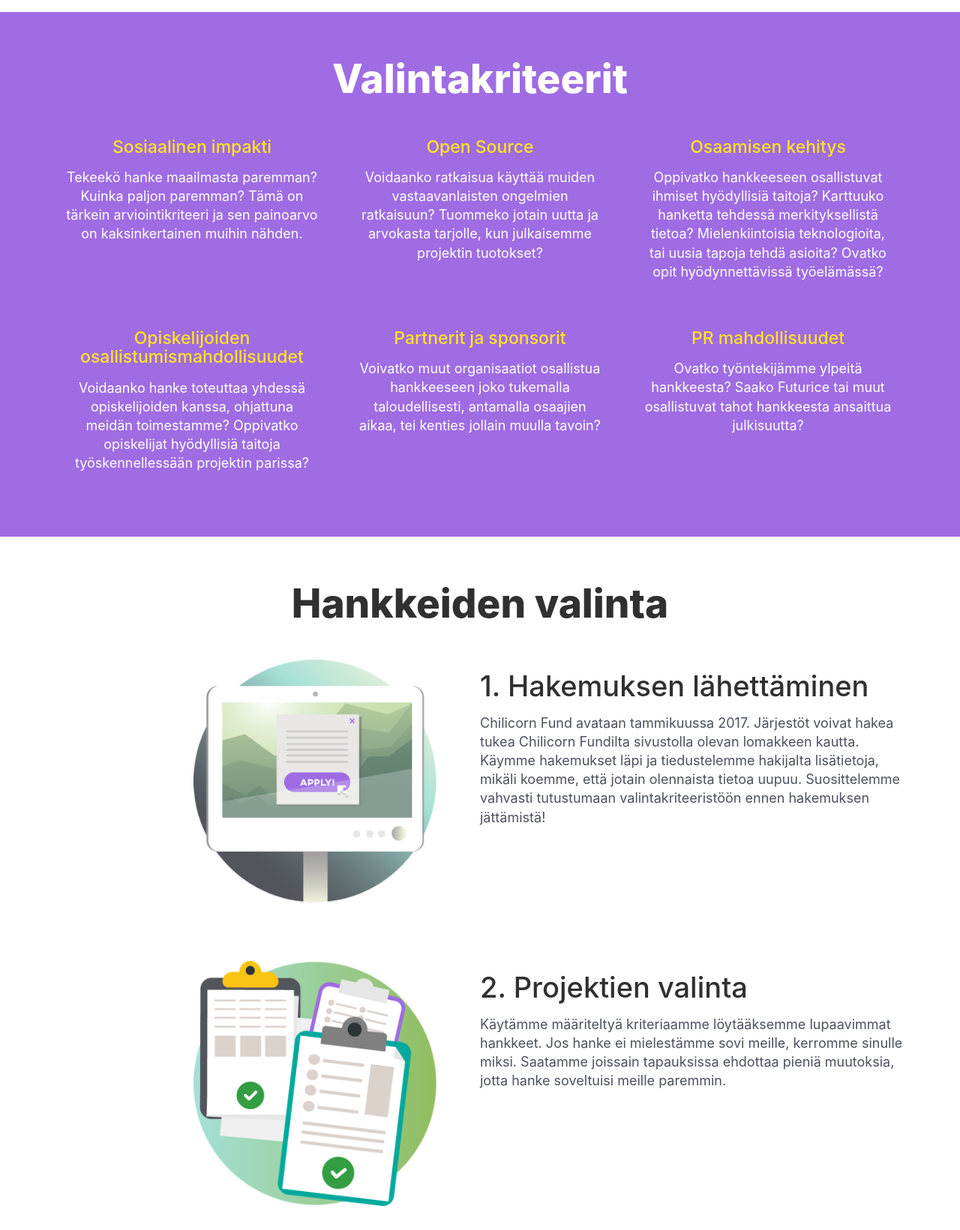
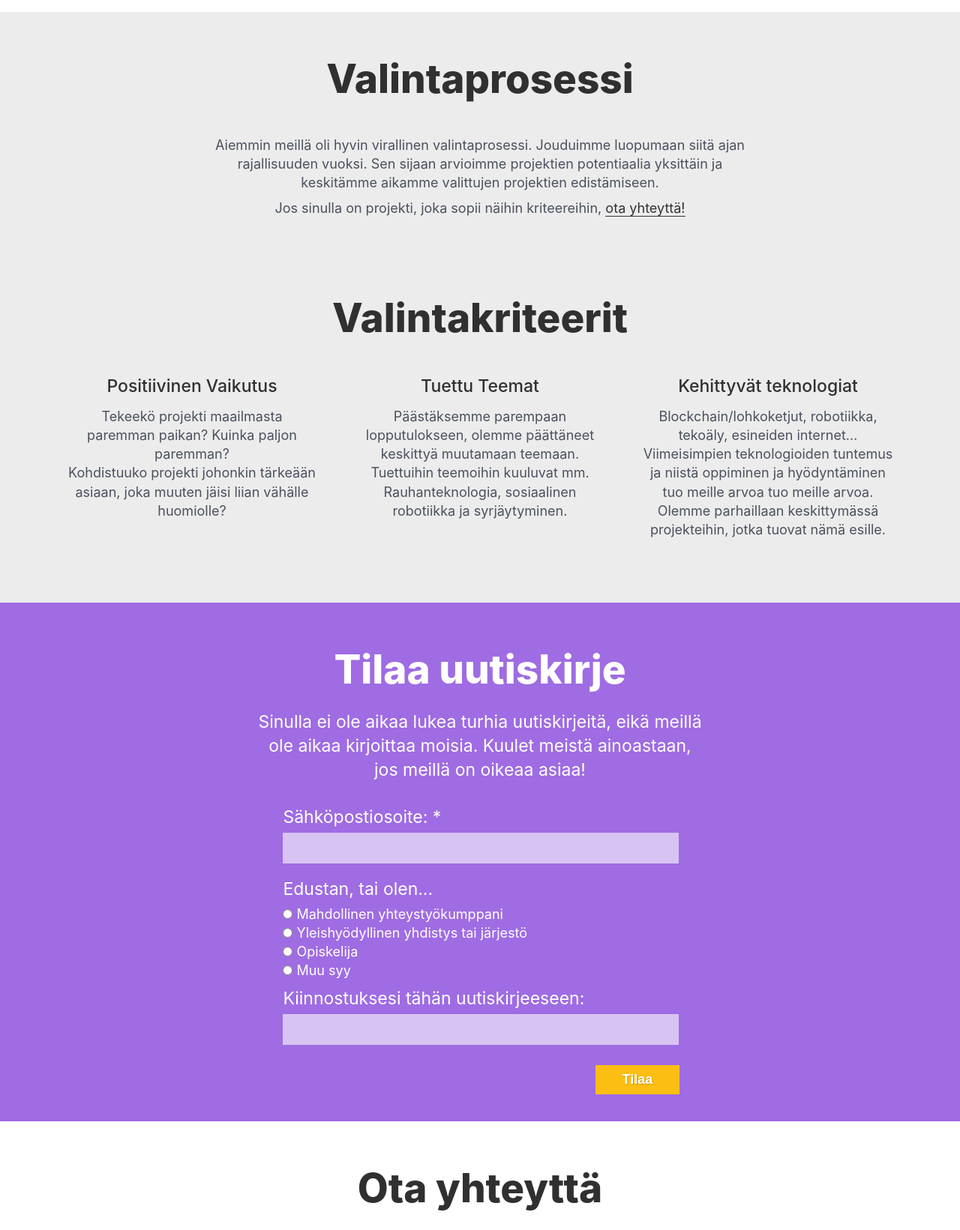
Before and after one commit to futurice/spiceprogram, a Jekyll site: the page built from chilicorn-fund/index-fi.html, in a window 1280 px wide. Shown: the part 3360-5001 px from the top of the page at 75% size. Built offline with Jekyll 4.4.1, drawn with Linux system fonts in a browser that asks for light colours; nearby versions of some CDN libraries; some of the changed text lies outside the part shown; grey boxes are pictures that could not be loaded.

Commit message:
Updated selection process and criteria to better match current reality

```diff
--- a/assets/css/_fund.scss
+++ b/assets/css/_fund.scss
@@ -208,11 +208,7 @@ section.who-for {
 
 /******  CRITERIA ********/
 .criteria {
-  background-color: $purple;
-
-  h2 {
-    color: white;
-  }
+  background-color: #ececec;
 
   .gallery {
     @extend %clearfix;
@@ -222,13 +218,6 @@ section.who-for {
     margin-bottom: $item-spacing / 2;
     @media screen and (min-width: $mobile) {
       margin-bottom: $item-spacing;
-    }
-    h3 {
-      color: $yellow-text;
-    }
-
-    p {
-      color: white;
     }
   }
 
@@ -251,9 +240,13 @@ section.who-for {
 
 /****** SELECTION PROCESS ******/
 .selection-process {
-
+  background-color: #ececec;
   h2 {
     padding-bottom: $section-title-padding-to-image;
+  }
+
+  p {
+    max-width: 40rem;
   }
 
   .step {
--- a/chilicorn-fund/index-fi.html
+++ b/chilicorn-fund/index-fi.html
@@ -199,6 +199,15 @@ custom_js:
     </div>
   </div>
 </section>
+<section class="selection-process">
+  <div class="container">
+    <div class="section-header">
+      <h2 class="fund-title">Valintaprosessi</h2>
+    </div>
+    <p>Aiemmin meillä oli hyvin virallinen valintaprosessi. Jouduimme luopumaan siitä ajan rajallisuuden vuoksi. Sen sijaan arvioimme projektien potentiaalia yksittäin ja keskitämme aikamme valittujen projektien edistämiseen.</p>
+    <p>Jos sinulla on projekti, joka sopii näihin kriteereihin, <a href="#contact">ota yhteyttä!</a></p>
+  </div>
+</section>
 
 <section class="criteria">
   <div class="container">
@@ -207,85 +216,20 @@ custom_js:
     </div>
     <div class="gallery">
       <div class="criterion">
-        <h3>Sosiaalinen impakti</h3>
-        <p>Tekeekö hanke maailmasta paremman? Kuinka paljon paremman? Tämä on tärkein arviointikriteeri ja sen painoarvo on kaksinkertainen muihin nähden.</p>
+        <h3>Positiivinen Vaikutus</h3>
+        <p>Tekeekö projekti maailmasta paremman paikan? Kuinka paljon paremman?<br>Kohdistuuko projekti johonkin tärkeään asiaan, joka muuten jäisi liian vähälle huomiolle?</p>
       </div>
      <div class="criterion">
-        <h3>Open Source</h3>
-        <p>Voidaanko ratkaisua käyttää muiden vastaavanlaisten ongelmien ratkaisuun? Tuommeko jotain uutta ja arvokasta tarjolle, kun julkaisemme projektin tuotokset?</p>
+        <h3>Tuettu Teemat</h3>
+        <p>Päästäksemme parempaan lopputulokseen, olemme päättäneet keskittyä muutamaan teemaan. Tuettuihin teemoihin kuuluvat mm. Rauhanteknologia, sosiaalinen robotiikka ja syrjäytyminen.</p>
       </div>
      <div class="criterion">
-        <h3>Osaamisen kehitys</h3>
-        <p>Oppivatko hankkeeseen osallistuvat ihmiset hyödyllisiä taitoja? Karttuuko hanketta tehdessä merkityksellistä tietoa? Mielenkiintoisia teknologioita, tai uusia tapoja tehdä asioita? Ovatko opit hyödynnettävissä työelämässä?</p>
+        <h3>Kehittyvät teknologiat</h3>
+        <p>Blockchain/lohkoketjut, robotiikka, tekoäly, esineiden internet… Viimeisimpien teknologioiden tuntemus ja niistä oppiminen ja hyödyntäminen tuo meille arvoa tuo meille arvoa. Olemme parhaillaan keskittymässä projekteihin, jotka tuovat nämä esille.</p>
       </div>
-     <div class="criterion">
-        <h3>Opiskelijoiden osallistumismahdollisuudet</h3>
-        <p>Voidaanko hanke toteuttaa yhdessä opiskelijoiden kanssa, ohjattuna meidän toimestamme? Oppivatko opiskelijat hyödyllisiä taitoja työskennellessään projektin parissa?</p>
-      </div>
-     <div class="criterion">
-        <h3>Partnerit ja sponsorit</h3>
-        <p>Voivatko muut organisaatiot osallistua hankkeeseen joko tukemalla taloudellisesti, antamalla osaajien aikaa, tei kenties jollain muulla tavoin?</p>
-      </div>
-     <div class="criterion">
-        <h3>PR mahdollisuudet</h3>
-        <p>Ovatko työntekijämme ylpeitä hankkeesta? Saako Futurice tai muut osallistuvat tahot hankkeesta ansaittua julkisuutta?</p>
-      </div>
-    </div>
   </div>
 </section>
 
-<section class="selection-process">
-  <div class="container">
-    <div class="section-header">
-      <h2 class="fund-title">Hankkeiden valinta</h2>
-    </div>
-    <div class="step">
-      <div class="step__image">
-        <img src="{{ site.baseurl }}/assets/img/fund/selection-step-1.png" alt="">
-      </div>
-      <div class="step__content">
-        <h3>1. Hakemuksen lähettäminen</h3>
-        <p>Chilicorn Fund avataan tammikuussa 2017. Järjestöt voivat hakea tukea Chilicorn Fundilta sivustolla olevan lomakkeen kautta. Käymme hakemukset läpi ja tiedustelemme hakijalta lisätietoja, mikäli koemme, että jotain olennaista tietoa uupuu. Suosittelemme vahvasti tutustumaan valintakriteeristöön ennen hakemuksen jättämistä!</p>
-      </div>
-    </div>
-    <div class="step">
-      <div class="step__image">
-        <img src="{{ site.baseurl }}/assets/img/fund/selection-step-2.png" alt="">
-      </div>
-      <div class="step__content">
-        <h3>2. Projektien valinta</h3>
-        <p>Käytämme määriteltyä kriteriaamme löytääksemme lupaavimmat hankkeet. Jos hanke ei mielestämme sovi meille, kerromme sinulle miksi. Saatamme joissain tapauksissa ehdottaa pieniä muutoksia, jotta hanke soveltuisi meille paremmin.</p>
-      </div>
-    </div>
-    <div class="step">
-      <div class="step__image">
-        <img src="{{ site.baseurl }}/assets/img/fund/selection-step-3.png" alt="">
-      </div>
-      <div class="step__content">
-        <h3>3. Projektin esiselvitys</h3>
-        <p>Merkitykselliset hankkeet, joiden riskit arvioimme hyväksyttäväksi, kutsumme esiselvitykseen. Muutaman viikon aikana käytyjen keskusteluiden perusteella kirkastetaan konseptia, tuumataan teknologiaa, arvioidaan riskejä tarkemmin, sekä suunnitellaan hanketta ja sen aikataulua alustavasti.</p>
-      </div>
-    </div>
-    <div class="step">
-      <div class="step__image">
-        <img src="{{ site.baseurl }}/assets/img/fund/selection-step-4.png" alt="">
-      </div>
-      <div class="step__content">
-        <h3>4. Hankepäätös</h3>
-        <p>On mahdollista, että esiselvitykseen päässeistä projekteista osa ei saa vihreää valoa, aiemmin havaitsemattomien riskien tai jonkin muun soveltuvuutta heikentävän seikan vuoksi. Esiselvityksen jälkeen päätämme yhdessä asiakkaan kanssa hankkeen käynnistämisestä.</p>
-      </div>
-    </div>
-    <div class="step">
-      <div class="step__image">
-        <img src="{{ site.baseurl }}/assets/img/fund/selection-step-5.png" alt="">
-      </div>
-      <div class="step__content">
-        <h3>5. Hankkeen toteutus</h3>
-        <p>Esiselvityksen läpäisseet projektit, joista on yhteisesti sovittu eri osapuolten toimesta, siirtyvät toteutukseen!</p>
-      </div>
-    </div>
-  </div>
-</section>
 
 <section class="newsletter">
   <div class="container">
```
Also changed, not shown: chilicorn-fund/index.html (+15 -70 lines).
